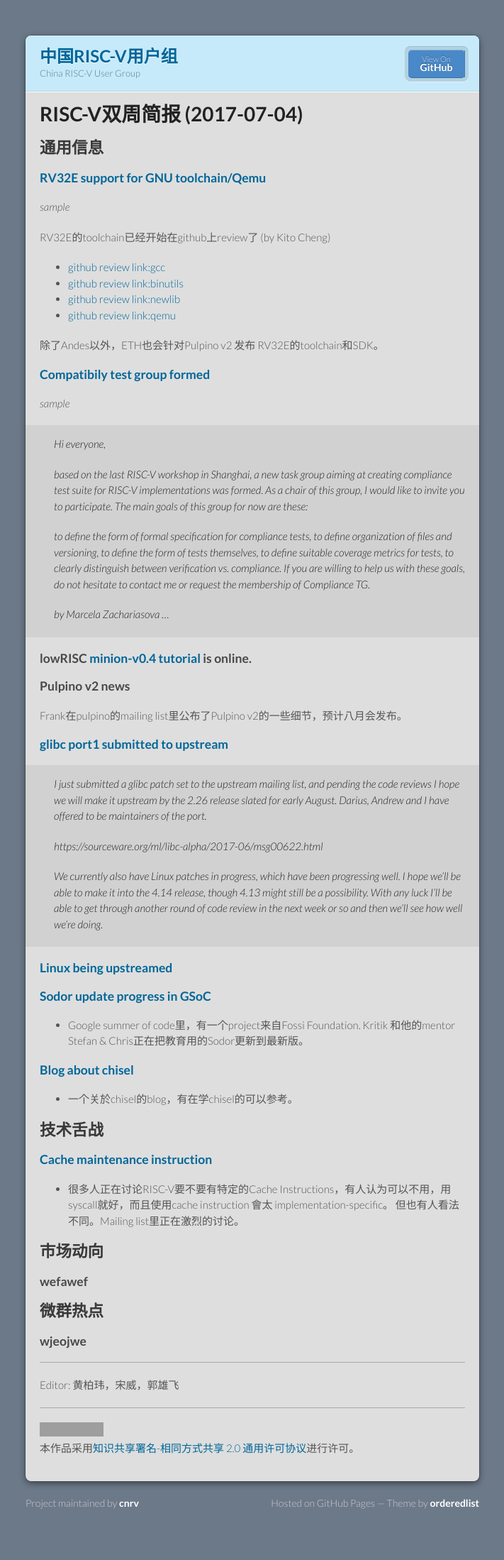
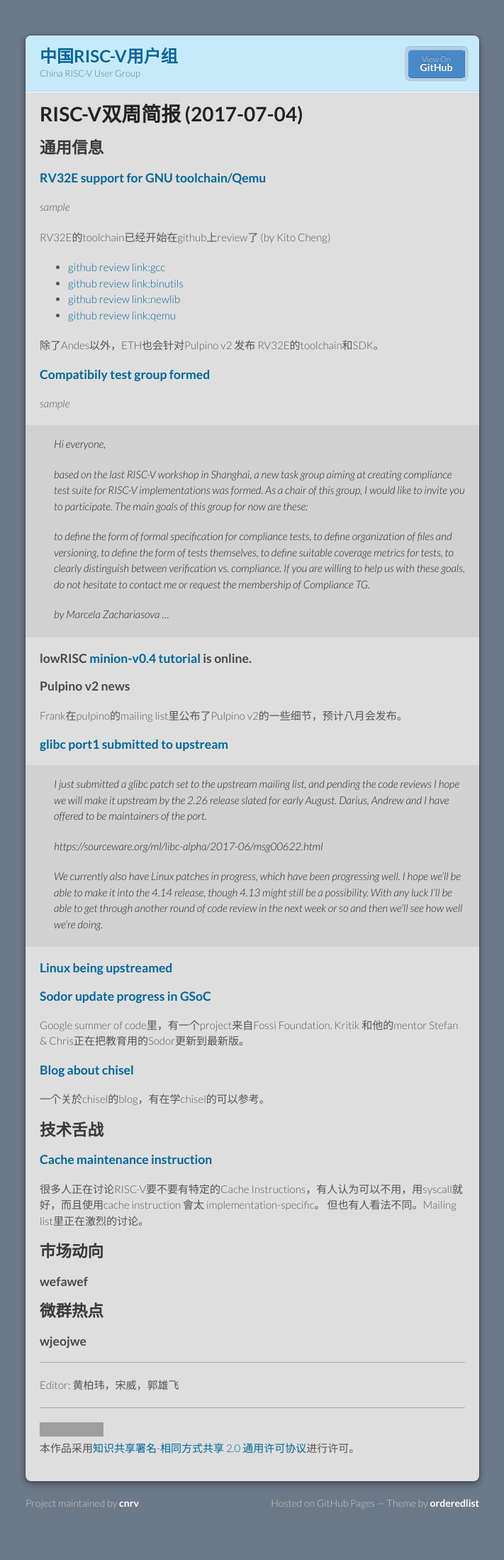
Before and after one commit to cnrv/home, a Jekyll site: the page built from bi-week-rpts/2017-07-06.md, in a window 1280 px wide. Shown: the whole page at 71% size, without its empty margins (284-995 px from the left). Built offline with Jekyll 4.4.1, drawn with Linux system fonts in a browser that asks for light colours; our own code applies the rules of GitHub Pages for plain Markdown files; grey boxes are pictures that could not be loaded.

Commit message:
modify format.
Signed-off-by: Alex Guo <xfguo@credosemi.com.cn>

```diff
--- a/bi-week-rpts/2017-07-06.md
+++ b/bi-week-rpts/2017-07-06.md
@@ -11,6 +11,7 @@
 *sample*
 
 RV32E的toolchain已经开始在github上review了 (by Kito Cheng)
+
 - [github review link:gcc](https://github.com/riscv/riscv-gcc/pull/77)
 - [github review link:binutils](https://github.com/riscv/riscv-binutils-gdb/pull/87)
 - [github review link:newlib](https://github.com/riscv/riscv-newlib/pull/18)
@@ -62,16 +63,17 @@
 
 ### [Sodor update progress in GSoC](https://codelec.github.io/gsoc/gsoc1/)
 
-- Google summer of code里，有一个project来自Fossi Foundation. Kritik 和他的mentor Stefan & Chris正在把教育用的Sodor更新到最新版。
+Google summer of code里，有一个project来自Fossi Foundation. Kritik 和他的mentor Stefan & Chris正在把教育用的Sodor更新到最新版。
 
 ### [Blog about chisel](http://blog.edmondcote.com/)
-   - 一个关於chisel的blog，有在学chisel的可以参考。
+
+一个关於chisel的blog，有在学chisel的可以参考。
 
 ## 技术舌战
 
 ### [Cache maintenance instruction](https://groups.google.com/a/groups.riscv.org/d/msgid/isa-dev/fea83558-920d-4d62-a584-b7df5bac24aa%40groups.riscv.org?utm_medium=email&utm_source=footer)
 
-   - 很多人正在讨论RISC-V要不要有特定的Cache Instructions，有人认为可以不用，用syscall就好，而且使用cache instruction 會太 implementation-specific。
+很多人正在讨论RISC-V要不要有特定的Cache Instructions，有人认为可以不用，用syscall就好，而且使用cache instruction 會太 implementation-specific。
 但也有人看法不同。Mailing list里正在激烈的讨论。
 
 ## 市场动向
```
